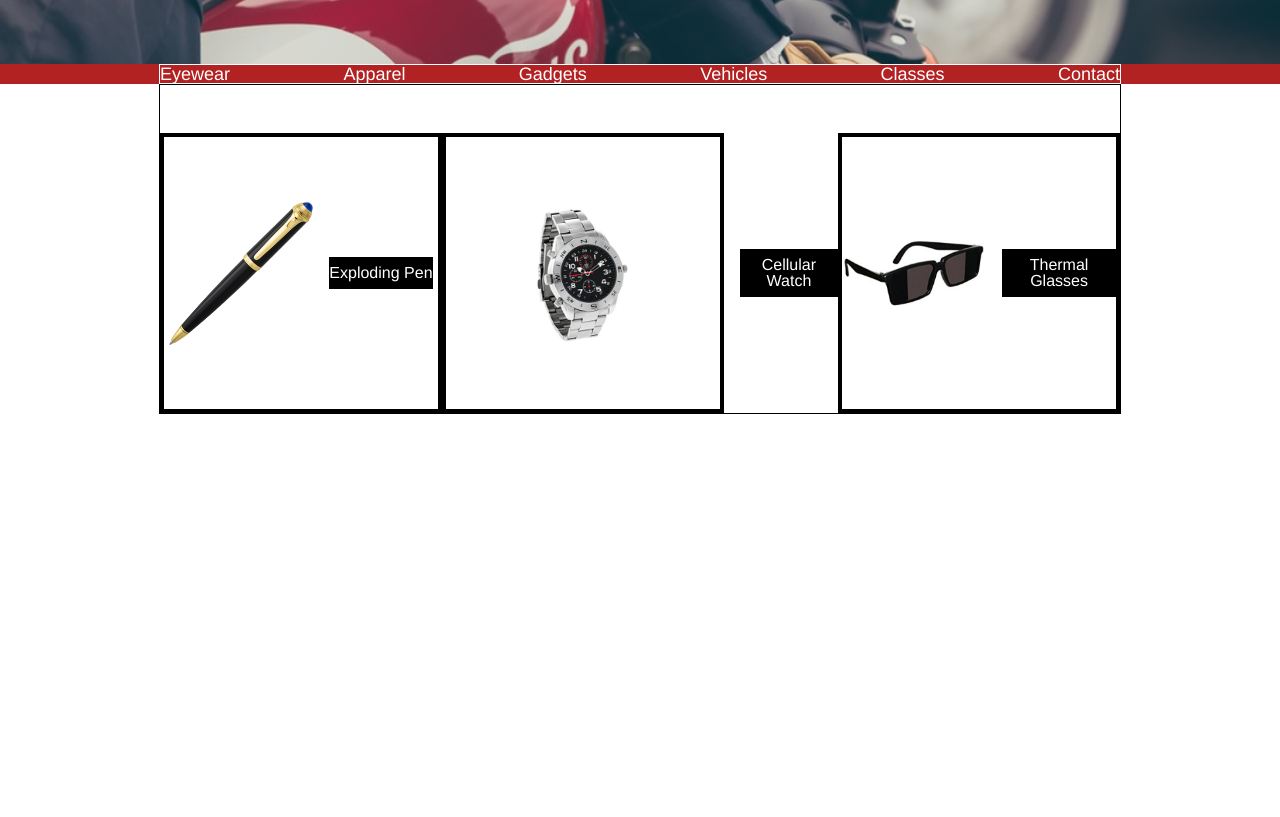
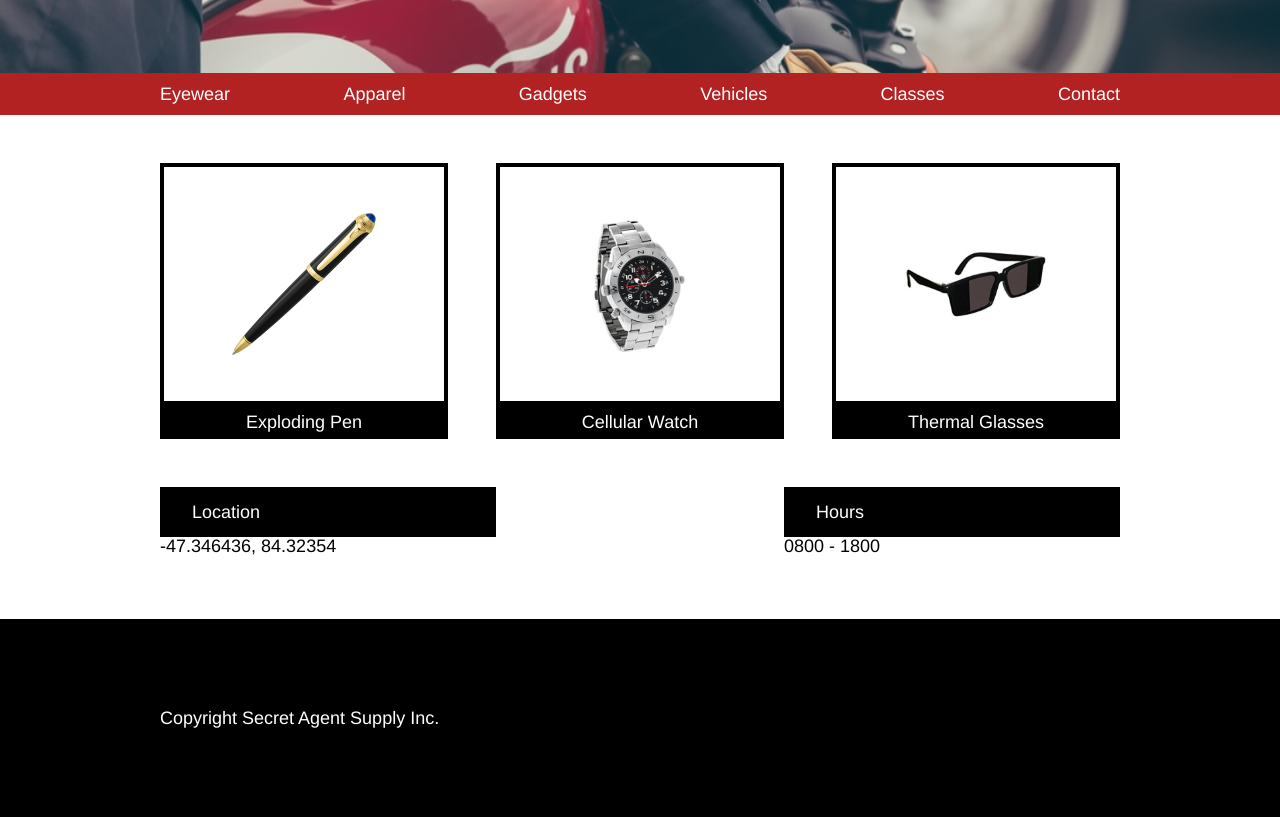
Before and after one commit to broep/SecretAgentSupply, a plain HTML site: page index.html in a window 1280 px wide. Shown: the part 375-1192 px from the top of the page. Before the commit the page ends 800 px from the top, so only its background shows below. Drawn offline with Linux system fonts and the light colour scheme.

Commit message:
Make Changes to CSS

```diff
--- a/index.html
+++ b/index.html
@@ -54,9 +54,9 @@
           <div class="product-image">
             <img src="images/watch.png" alt="Watch">
           </div>
+          <span class="description">Cellular Watch</span>
+        </div>
 
-        </div>
-          <span class="description">Cellular Watch</span>
         <div class="product">
           <div class="product-image">
             <img src="images/glasses.png" alt="Thermal Glasses">
@@ -66,20 +66,27 @@
 
       </div>
     </div>
+
     <!-- Information Section -->
-    <div class="information">
-      <div class="location">
-
-      </div>
-      <div class="hours">
+    <div class="container">
+      <div class="information">
+        <div class="info">
+          <span class="title">Location</span>
+          <span>-47.346436, 84.32354</span>
+        </div>
+        <div class="info">
+          <span class="title">Hours</span>
+          <span>0800 - 1800</span>
+        </div>
 
       </div>
     </div>
-
     <!-- Footer -->
-    <div class="footer">
-
-    </div>
+    <footer>
+      <div class="container">
+        <span>Copyright Secret Agent Supply Inc.</span>
+      </div>
+    </footer>
 
   </body>
 </html>
--- a/resources/css/style.css
+++ b/resources/css/style.css
@@ -1,6 +1,10 @@
 body {
   font-family: Helvetica;
   font-size: 18px;
+}
+
+div {
+  display: block;
 }
 
 .logo {
@@ -17,19 +21,27 @@ body {
 .container {
   max-width: 960px;
   margin: 0 auto;
-  border: solid 1px;
+
 }
 
 .logo img {
   height: 1.5rem;
   margin-left: 0.5rem;
+  margin-right: 0.5rem;
 }
-.container span {
+
+.logo .container {
+  display: flex;
+  align-items: center;
+  padding: 12px 0 12px 0.5em;
+}
+
+/*.container span {
   margin-top: 0.66rem;
   margin-bottom: 0.66rem;
   margin-left: 1rem;
   font-size: 1rem;
-}
+}*/
 
 .main-banner {
   background-image: url('../../images/moto.jpeg');
@@ -38,7 +50,8 @@ body {
 }
 
 .main-banner-text {
-  margin-top: 9rem;
+  top: 9rem;
+  position: relative;
   width: 20rem;
   padding: 2rem 3rem;
   color: white;
@@ -48,10 +61,12 @@ body {
 .main-banner-text h1 {
   font-size: 2rem;
   font-weight: bold;
-  margin-bottom: 0.25rem;
+  margin-top: 0.25rem;
+  margin-bottom: 1rem;
 }
 
 .main-banner-text h4 {
+  margin-top: 1rem;
   margin-bottom: 0.25rem;
   font-size: 1rem;
   font-weight: bold;
@@ -59,6 +74,9 @@ body {
 
 nav {
   background-color: firebrick;
+}
+
+nav .container {
   color: white;
 }
 
@@ -66,32 +84,25 @@ nav ul {
   display: flex;
   align-items: center;
   justify-content: space-between;
+  padding: 0.75rem 0;
+
 }
 
 .product-grid {
-  display: block;
   margin-top: 3rem;
   display: flex;
-  align-items: center;
   justify-content: space-between;
-
 }
 
 .product {
-  border: solid 4px black;
-  display: block;
   width: 30%;
-  padding-top: 2rem;
-  padding-bottom: 2rem;
-  height: 13rem;
-  margin-left: 0;
   background-size: cover;
-  display: flex;
   justify-content: center;
   align-items: center;
 }
 
 .product-image {
+  border: solid 4px black;
   display: flex;
   justify-content: center;
   align-items: center;
@@ -112,8 +123,31 @@ nav ul {
   color: white;
   background-color: black;
   text-align: center;
-  padding-top: 0.5rem;
-  padding-bottom: 0.5rem;
-  padding-left: auto;
-  width: auto;
+  padding: 0.5rem;
 }
+
+.information {
+  margin-top: 3rem;
+  display: flex;
+  justify-content: space-between;
+
+}
+
+.info {
+  width: 35%;
+  display: block;
+}
+
+.title {
+  background-color: black;
+  color: white;
+  padding: 1rem 2rem;
+  display: block;
+}
+
+footer {
+  margin-top: 4rem;
+  padding: 5em;
+  background-color: black;
+  color: white;
+}
```
